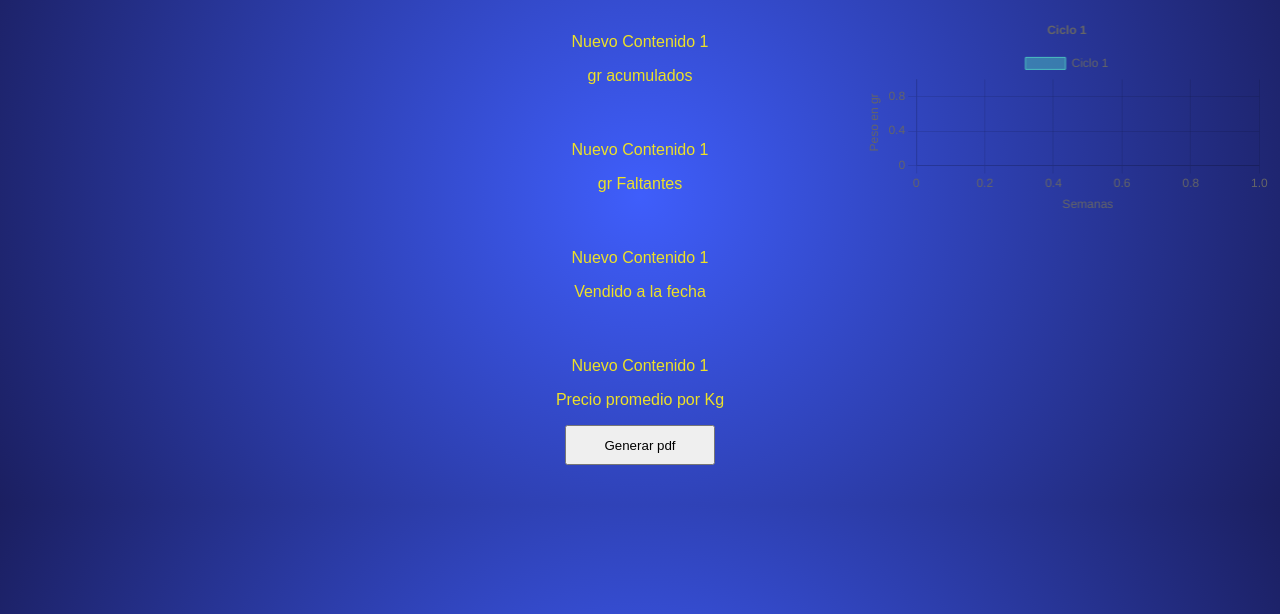
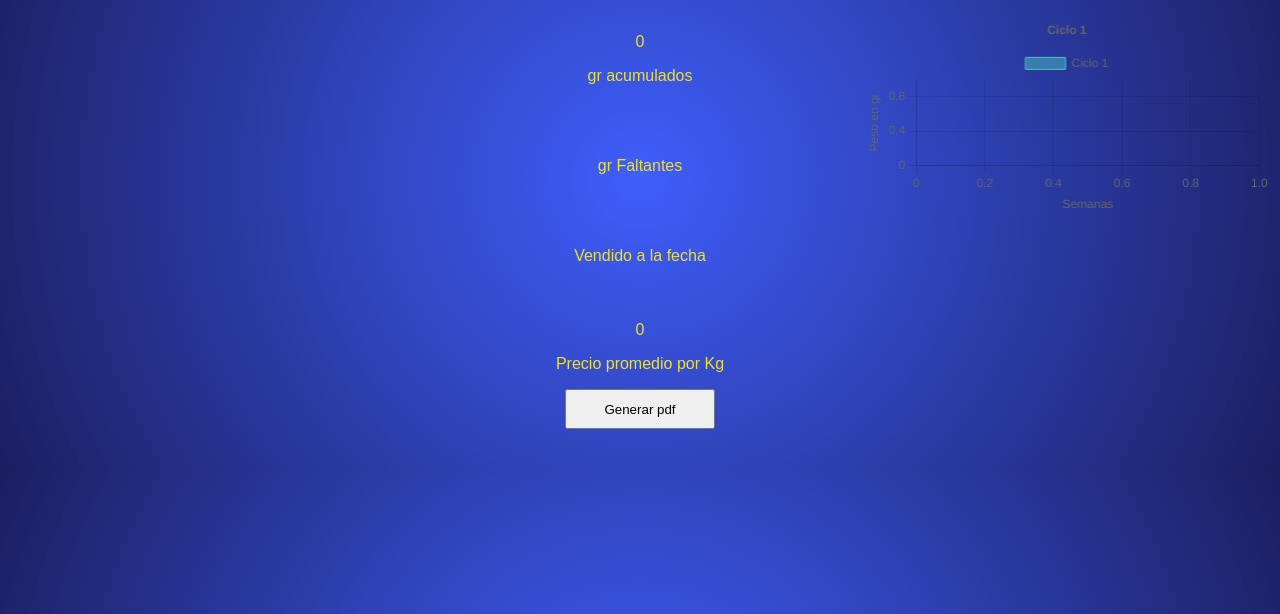
Before and after one commit to ajrodriguezo/lamaria, a FastAPI app: page /LaMaria/home in a window 1280 px wide. Shown: the part 113-727 px from the top of the page. Run offline with FastAPI, Linux system fonts and the light colour scheme.

Commit message:
quitar id para mostrar variables

```diff
--- a/modules/static/templates/main.html
+++ b/modules/static/templates/main.html
@@ -51,19 +51,19 @@
 
         <div class="container" id="container-2">
             <div class="sub-container" id="sub-container-1">
-                <span id="gracumulados">{{ total_gr }}</span>
+                <span> {{ total_gr }}</span>
                 <p>gr acumulados </p>
             </div>
             <div class="sub-container" id="sub-container-2">
-                <span id="faltante">Contenido 2</span>
-                <p>gr Faltantes</p>
+                <span> {{ gr_faltante }} </span>
+                <p> gr Faltantes</p>
             </div>
             <div class="sub-container" id="sub-container-3">
-                <span id="vendidoahoy">Contenido 3</span>
+                <span> {{ vendido }} </span>
                 <p>Vendido a la fecha</p>
             </div>
             <div class="sub-container" id="sub-container-4">
-                <span id="promedioprecio"> {{ prom_precio }}</span>
+                <span> {{ prom_precio }}</span>
                 <p>Precio promedio por Kg </p>
                 <div class="container " id="button-container">
                     <button>Generar pdf</button>
```
